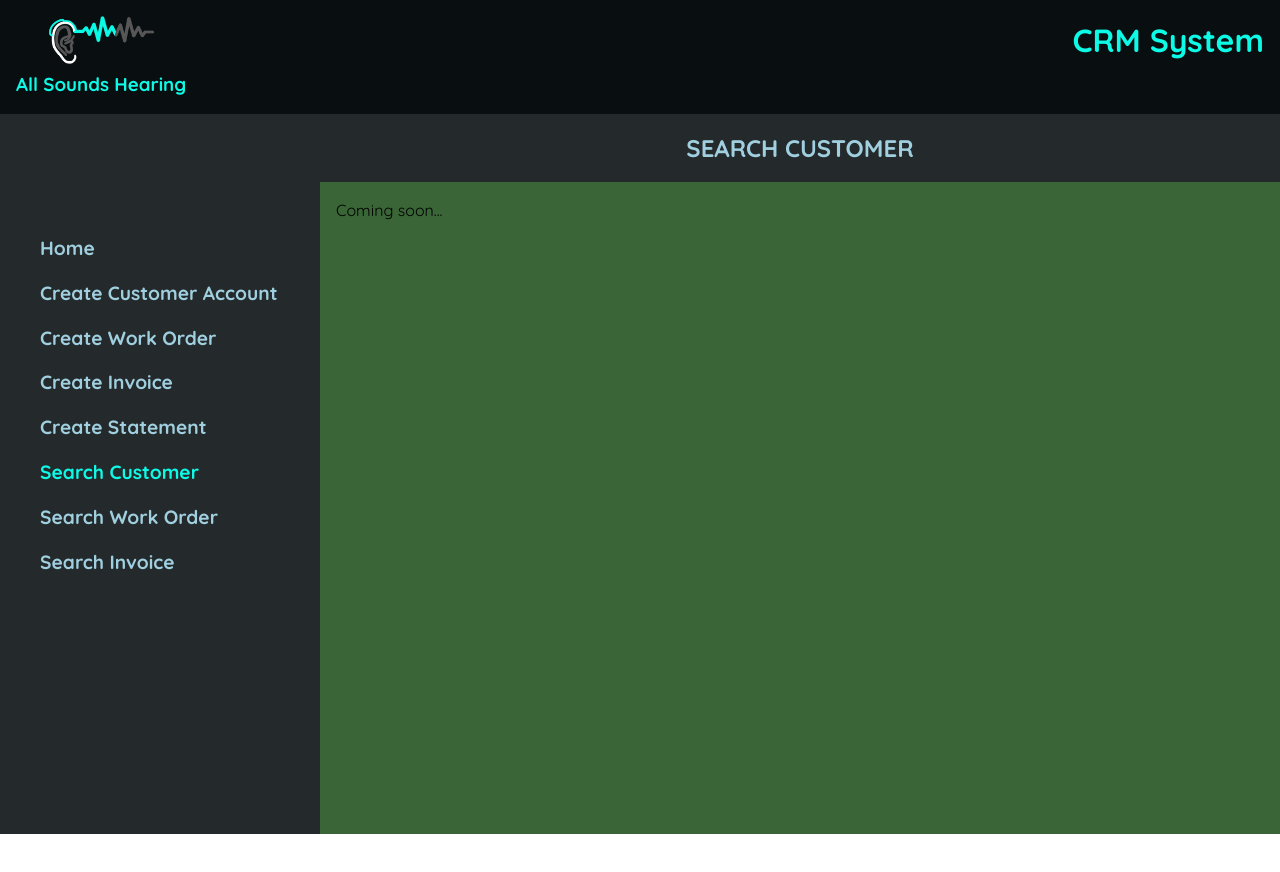
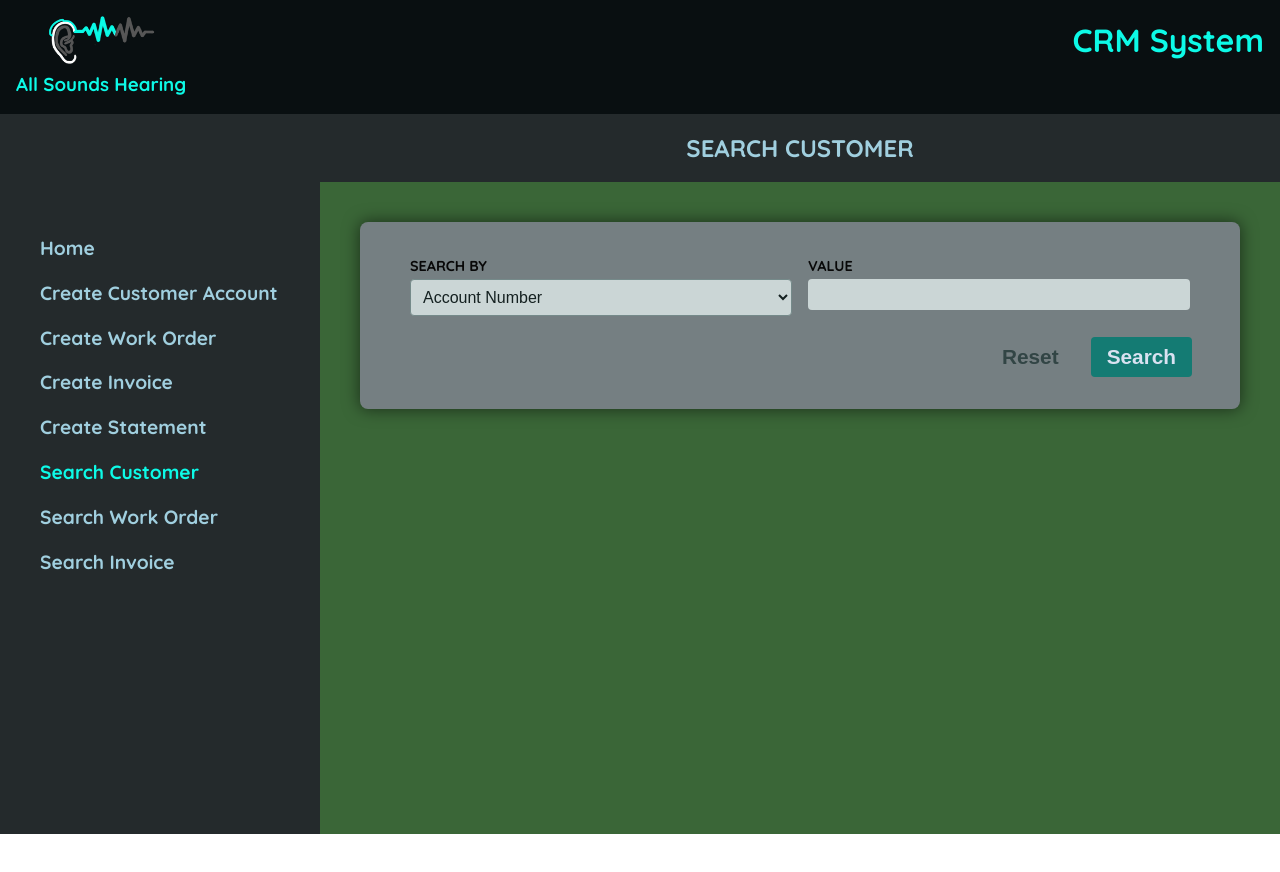
Before and after one commit to paul-kh/CRM_all-souuns-hearing, a React (Vite) app: page /search-customer in a window 1280 px wide. Shown: the top 872 px of the page. Built offline with nearby package versions, Linux system fonts and the light colour scheme.

Commit message:
Created page for Customer Search

```diff
--- a/src/pages/SearchCustomer.jsx
+++ b/src/pages/SearchCustomer.jsx
@@ -6,7 +6,37 @@ export default function SearchCustomer() {
       </div>
 
       <div className="page__details">
-        <p>Coming soon...</p>
+        <form onSubmit={() => {}}>
+          <div className="control-group__row">
+            <div className="input-group">
+              <label htmlFor="search-by">Search By</label>
+              <select id="search-by" type="text" name="search-by" required>
+                <option value="account-number">Account Number</option>
+                <option value="customer-name">Customer Name</option>
+                <option value="phone-number">Phone number</option>
+              </select>
+            </div>
+
+            <div className="input-group">
+              <label htmlFor="search-value">Value</label>
+              <input
+                id="search-value"
+                type="text"
+                name="search-value"
+                required
+              />
+            </div>
+          </div>
+
+          <p className="form-actions p-t-1">
+            <button type="reset" className="button button-flat">
+              Reset
+            </button>
+            <button type="submit" className="button">
+              Search
+            </button>
+          </p>
+        </form>
       </div>
     </main>
   );
```
